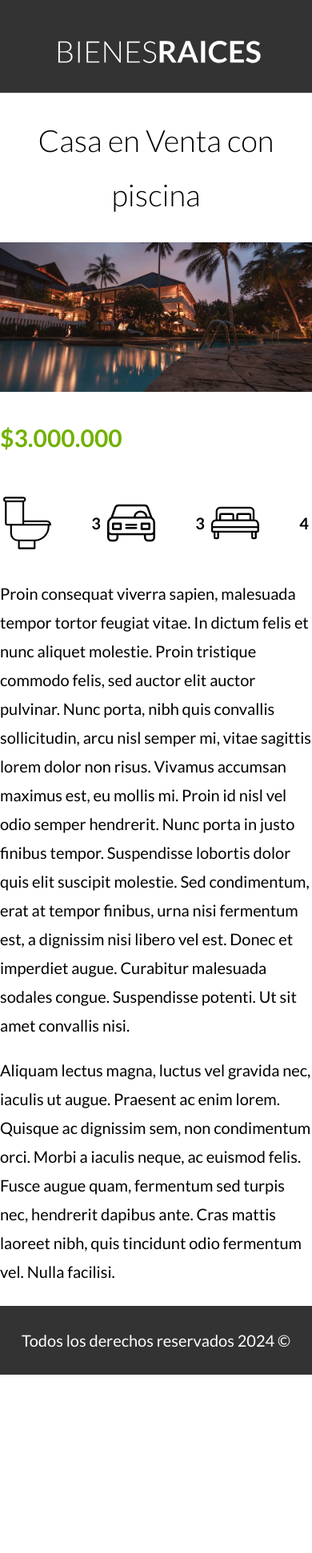
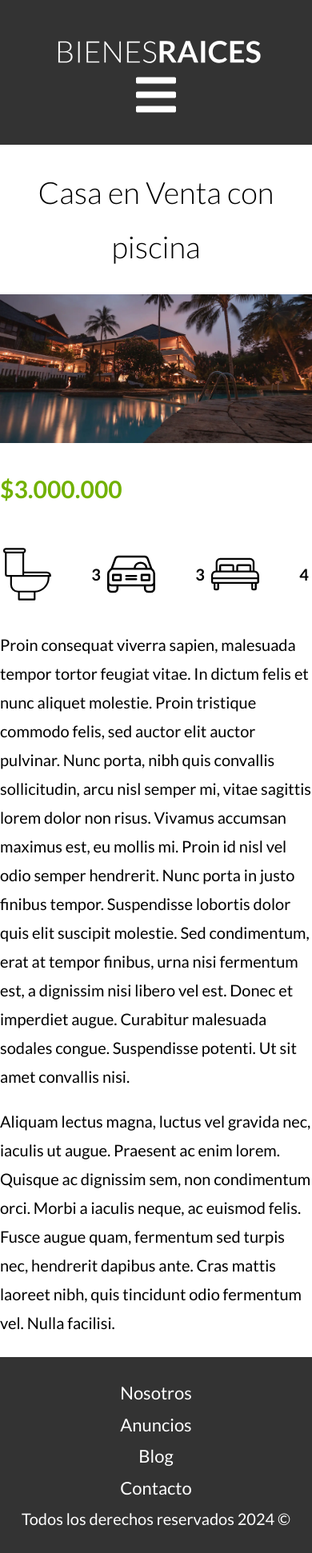
Before and after one commit to joserojascascopy/bienes_raices, a website: page anuncio.html in a window 390 px wide. Shown: the whole page at 80% size. Before the commit the page ends 1719 px from the top, so only its background shows below. Drawn offline with Linux system fonts and the light colour scheme.

Commit message:
Se corrigieron los bugs con el menu de hamburguesa

```diff
--- a/anuncio.html
+++ b/anuncio.html
@@ -15,6 +15,9 @@
                 <a href="index.html">
                     <img class="logo-header" src="build/img/logo.svg" alt="Logo">
                 </a>
+                <div class="mobile-menu">
+                    <img src="build/img/barras.svg" alt="Menu de Hamburguesa">
+                </div>
                 <nav class="navegacion">
                     <a href="nosotros.html">Nosotros</a>
                     <a href="anuncios.html">Anuncios</a>
--- a/src/scss/layout/_navbar.scss
+++ b/src/scss/layout/_navbar.scss
@@ -52,3 +52,13 @@
         display: flex;
     }
 }
+
+.footer {
+    .navegacion {
+        display: block;
+
+        @include tablet {
+            display: flex;
+        }
+    }
+}
```
Also changed, not shown: anuncios.html (+3 -0 lines), base.html (+3 -0 lines), blog.html (+3 -0 lines), contacto.html (+3 -0 lines), entrada.html (+3 -0 lines), nosotros.html (+3 -0 lines), build/css/app.css, src/js/app.js (line endings or trailing spaces), 2 other files.
